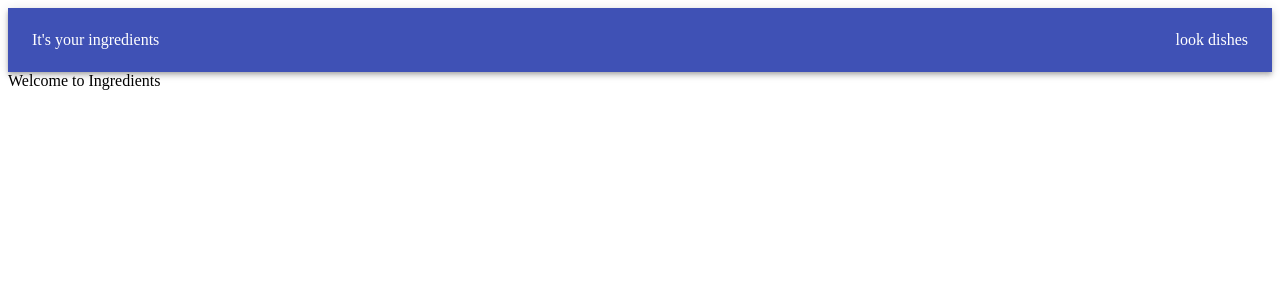
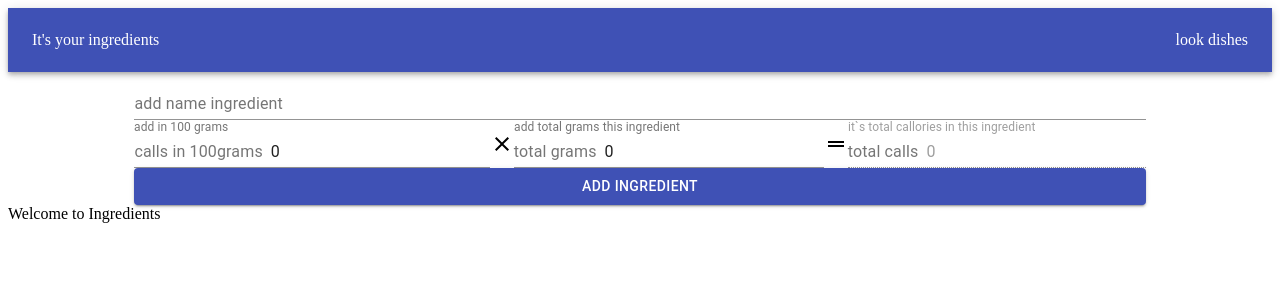
Before and after one commit to eavarlamova/cook-book_react_class, a React (Create React App) app: page /1 in a window 1280 px wide. Shown: the top 300 px of the page. Built offline with nearby package versions, Linux system fonts and the light colour scheme.

Commit message:
ingredient-page: add, delete; set LS data for dishes from ingredients

```diff
--- /dev/null
+++ b/src/index.scss
@@ -0,0 +1,7 @@
+%flex-center-80 {
+    width: 80%;
+    display: flex;
+    flex-direction: column;
+    justify-content: center;
+    margin: auto;
+}
--- a/src/pages/Dishes/components/Cards/index.jsx
+++ b/src/pages/Dishes/components/Cards/index.jsx
@@ -23,7 +23,7 @@ class Cards extends PureComponent {
         {
           allDishes
             ?
-            allDishes.map(({ id, name, discription, callories }) => (
+            allDishes.map(({ id, name, discription, callories, weight }) => (
               <Card className='dish__card' key={id}>
 
                 <CardContent className="dish__card-discription">
@@ -35,9 +35,14 @@ class Cards extends PureComponent {
                       {discription}
                     </Typography>
                   </div>
-                  <Tooltip title='callories' aria-label='callories'>
-                    <div> {callories} </div>
-                  </Tooltip>
+                  <div className="dish__weight-info">
+                    <Tooltip title='callories' aria-label='callories'>
+                      <div> {callories} call </div>
+                    </Tooltip>
+                    <Tooltip title='weight' aria-label='weight in grams'>
+                      <div> {weight} g </div>
+                    </Tooltip>
+                  </div>
                 </CardContent>
                 <CardActions>
                   <Link href={`/${id}`}>
--- a/src/pages/Dishes/index.jsx
+++ b/src/pages/Dishes/index.jsx
@@ -21,6 +21,7 @@ class Dishes extends PureComponent {
         name: '',
         discription: '',
         callories: 0,
+        weight: 0,
       },
     };
 
@@ -58,6 +59,7 @@ class Dishes extends PureComponent {
           name: '',
           discription: '',
           callories: 0,
+          weight: 0,
         }
       }, () => { setDataToLS('allDishes', this.state.allDishes) })
     }
--- a/src/pages/Dishes/index.scss
+++ b/src/pages/Dishes/index.scss
@@ -1,10 +1,8 @@
+@import '../../index.scss';
+
 .dish {
     &__add-form{
-        width: 80%;
-        display: flex;
-        flex-direction: column;
-        justify-content: center;
-        margin: auto;
+        @extend %flex-center-80;
     };
     &__card{
         margin-top: 5%;
@@ -14,13 +12,22 @@
         align-items: center;
         justify-content: space-between;
 
-        :first-child{
-            width: 95%;
+        >:first-child{
+            width: 90%;
         }
 
         div {
             word-break: break-all;
         }
+    };
+    &__weight-info {
+        width: 10%;
+        display: flex;
+        flex-direction: column;
+
+        div {
+            text-align: end;
+        }
     }
 
 }
--- /dev/null
+++ b/src/pages/Ingredients/components/Cards/index.jsx
@@ -0,0 +1,58 @@
+import React, { PureComponent } from 'react';
+
+import {
+  Link,
+  Card,
+  Button,
+  Tooltip,
+  Typography,
+  CardContent,
+  CardActions,
+} from '@material-ui/core';
+
+class Cards extends PureComponent {
+  constructor(props) {
+    super(props);
+  }
+  render() {
+    const { props: {
+      allIngredients,
+      deleteIngredient,
+    }
+    } = this;
+    return (
+      <>
+        {allIngredients ?
+          allIngredients.map(({ id, name, calloriesIn100Grams, gramsTotal, calloriesTotal }) => (
+            <Card className='ingredient__card' key={id}>
+
+              <CardContent className="ingredient__card-discription">
+                <div>
+                  <Typography gutterBottom variant="h5" component="h2">
+                    {name}
+                  </Typography>
+                  <Typography variant="body2" color="textSecondary" component="p">
+                    {calloriesIn100Grams} call X {gramsTotal} g = {calloriesTotal} call
+                  </Typography>
+                </div>
+              </CardContent>
+              <CardActions>
+                <Link href={`/${id}`}>
+                  {/* <Button size="small" color="primary">
+                open ingrededients
+                        </Button> */}
+                </Link>
+                <Button size="small" color="primary" onClick={() => { deleteIngredient(id) }}
+                >
+                  delete ingrededient
+                    </Button>
+              </CardActions>
+            </Card>
+          )) : ''
+        }
+      </>
+    )
+  }
+}
+
+export default Cards;
--- a/src/pages/Ingredients/index.jsx
+++ b/src/pages/Ingredients/index.jsx
@@ -1,15 +1,247 @@
 import React, { PureComponent } from 'react';
+
+import {
+  Button,
+  TextField,
+  Typography,
+  InputAdornment
+} from '@material-ui/core';
+import {
+  Clear as ClearIcon,
+  DragHandle as DragHandleIcon
+} from '@material-ui/icons/';
+
+
+import Cards from './components/Cards';
 import Navbar from '../../components/Navbar';
+import { setDataToLS, getDataFromLS } from '../../utils/localStorageMethods';
+
+import './index.scss';
 
 class Ingredients extends PureComponent {
-    constructor(props){
+  constructor(props) {
     super(props);
+
+    this.state = {
+      allIngredients: [],
+      allIngredientsOfCurrentDish: [],
+      currentIngredient: {
+        id: Math.random(),
+        name: '',
+        calloriesIn100Grams: 0,
+        gramsTotal: 0,
+        calloriesTotal: 0,
+        dishId: this.props.match.params.id,
+      }
     }
 
-    render(){
-        return(
+    this.handleChange = this.handleChange.bind(this);
+    this.addIngredient = this.addIngredient.bind(this);
+    this.deleteIngredient = this.deleteIngredient.bind(this);
+    this.chooseNumberFromString = this.chooseNumberFromString.bind(this);
+    this.setChangingValueForCurrentDish = this.setChangingValueForCurrentDish.bind(this);
+  };
+
+  componentDidMount() {
+    const allIngredients = getDataFromLS('allIngredients');
+    const allIngredientsOfCurrentDish = allIngredients.filter(({ dishId }) => dishId === this.props.match.params.id);
+    this.setState({
+      allIngredients: allIngredients,
+      allIngredientsOfCurrentDish: allIngredientsOfCurrentDish,
+    })
+  };
+
+  chooseNumberFromString(value) {
+    return Number(String(value).replace(/\D/g, ''));
+  };
+
+  setChangingValueForCurrentDish() {
+    const {
+      state: {
+        allIngredientsOfCurrentDish,
+      },
+      props: {
+        match: {
+          params: {
+            id: idOfCurrentDish
+          }
+        }
+      } } = this;
+
+    const totalValueForCurrentDish = allIngredientsOfCurrentDish.reduce((totalValue, { gramsTotal, calloriesTotal }) => ({
+      grams: totalValue.grams + gramsTotal,
+      callories: totalValue.callories + calloriesTotal,
+    }), { grams: 0, callories: 0 });
+
+    const allDishes = getDataFromLS('allDishes')
+      .map((item) =>
+        item.id === Number(idOfCurrentDish)
+          ?
+          {
+            ...item,
+            weight: totalValueForCurrentDish.grams,
+            callories: totalValueForCurrentDish.callories
+          }
+          :
+          {
+            ...item
+          }
+      );
+    setDataToLS('allDishes', allDishes);
+  };
+
+  handleChange({ target: { name, value } }) {
+    const valueAfterNormolize = name === 'name' ? value : this.chooseNumberFromString(value);
+    this.setState({
+      currentIngredient: {
+        ...this.state.currentIngredient,
+        [name]: valueAfterNormolize,
+      },
+    }, () => {
+      const { state: { currentIngredient: { calloriesTotal, calloriesIn100Grams, gramsTotal } } } = this;
+      this.setState({
+        currentIngredient: {
+          ...this.state.currentIngredient,
+          calloriesTotal: name === 'name' ? calloriesTotal : calloriesIn100Grams / 100 * gramsTotal
+        }
+      })
+    })
+  };
+
+  addIngredient() {
+    const {
+      state: {
+        allIngredients,
+        currentIngredient,
+        allIngredientsOfCurrentDish,
+      },
+      props: {
+        match: {
+          params: {
+            id
+          }
+        }
+      }
+    } = this;
+    if (currentIngredient.name.trim() && currentIngredient.dishId === id) {
+      const newIngredient = {
+        ...currentIngredient,
+        name: currentIngredient.name.trim()
+      };
+      this.setState({
+        allIngredients: [
+          ...allIngredients,
+          newIngredient,
+        ],
+        allIngredientsOfCurrentDish: [
+          ...allIngredientsOfCurrentDish,
+          newIngredient,
+        ],
+        currentIngredient: {
+          id: Math.random(),
+          name: '',
+          calloriesIn100Grams: 0,
+          gramsTotal: 0,
+          calloriesTotal: 0,
+          dishId: id,
+        }
+      }, () => {
+        setDataToLS('allIngredients', this.state.allIngredients);
+        this.setChangingValueForCurrentDish();
+      })
+    }
+  };
+
+  deleteIngredient(idOfDeletingIngredient) {
+    const {
+      state: {
+        allIngredients,
+        allIngredientsOfCurrentDish,
+      }
+    } = this;
+    const updateAllIngredients = allIngredients.filter(({ id }) => id !== idOfDeletingIngredient);
+    const updateAllIngredientsOfCurrentDish = allIngredientsOfCurrentDish.filter(({ id }) => id !== idOfDeletingIngredient);
+
+    this.setState({
+      allIngredients: updateAllIngredients,
+      allIngredientsOfCurrentDish: updateAllIngredientsOfCurrentDish,
+    }, () => {
+      setDataToLS('allIngredients', this.state.allIngredients);
+      this.setChangingValueForCurrentDish();
+    })
+  };
+
+  render() {
+    const {
+      state: {
+        allIngredientsOfCurrentDish,
+        currentIngredient: {
+          name,
+          gramsTotal,
+          calloriesTotal,
+          calloriesIn100Grams,
+        }
+      }
+    } = this;
+
+    return (
       <>
         <Navbar> ingredients </Navbar>
+        <div className="ingredient">
+          <div className="ingredient__add-form">
+            <TextField
+              name="name"
+              value={name}
+              onChange={this.handleChange}
+              label="add name ingredient"
+              fullWidth
+            />
+            <div className='ingredient__count-callories'>
+              <TextField
+                name="calloriesIn100Grams"
+                value={this.chooseNumberFromString(calloriesIn100Grams)}
+                onChange={this.handleChange}
+                InputProps={{
+                  startAdornment: <InputAdornment position="start">calls in 100grams</InputAdornment>,
+                }}
+                label="add in 100 grams"
+              />
+              <ClearIcon />
+              <TextField
+                name="gramsTotal"
+                value={this.chooseNumberFromString(gramsTotal)}
+                onChange={this.handleChange}
+                InputProps={{
+                  startAdornment: <InputAdornment position="start">total grams</InputAdornment>,
+                }}
+                label="add total grams this ingredient"
+              />
+              <DragHandleIcon />
+              <TextField
+                disabled
+                value={calloriesTotal}
+                InputProps={{
+                  startAdornment: <InputAdornment position="start">total calls</InputAdornment>,
+                }}
+                label="it`s total callories in this ingredient"
+
+              />
+            </div>
+            <Button
+              onClick={this.addIngredient}
+              color="primary"
+              variant="contained"
+              fullWidth
+            >
+              add ingredient
+          </Button>
+          </div>
+          <Cards
+            allIngredients={allIngredientsOfCurrentDish}
+            deleteIngredient={this.deleteIngredient}
+            className="ingredient__card"
+          />
+        </div>
                 Welcome to Ingredients
       </>
     )
--- /dev/null
+++ b/src/pages/Ingredients/index.scss
@@ -0,0 +1,14 @@
+@import '../../index.scss';
+
+.ingredient {
+    @extend %flex-center-80;
+
+
+    &__card {
+        margin-top: 5%;
+    };
+    &__count-callories {
+        display: flex;
+        align-items: center;
+    };
+}
```
Lines whose indentation alone changed are shown as unchanged.
